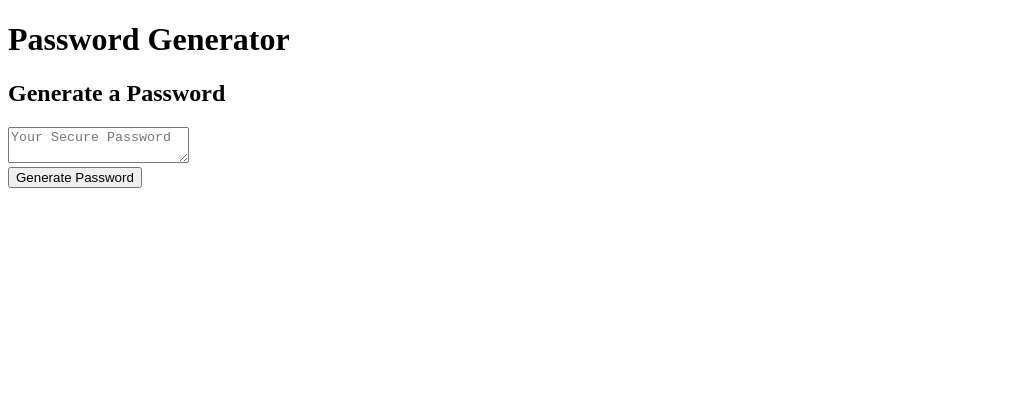
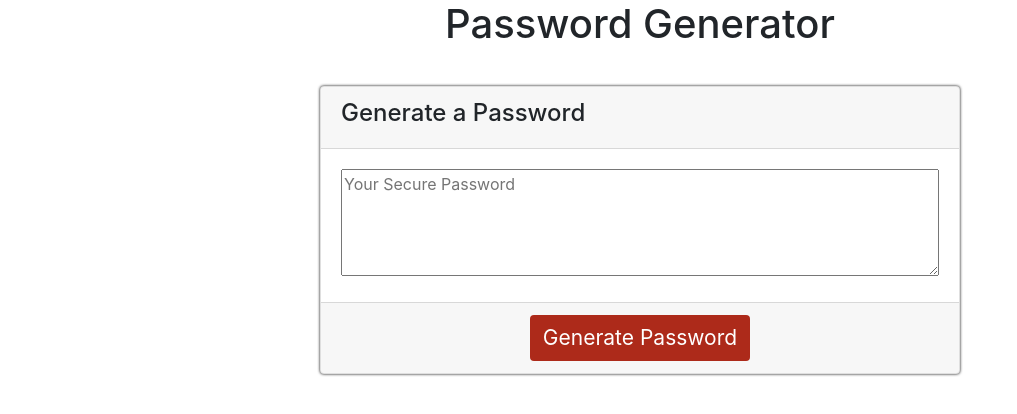
Before and after one commit to jaredseefried/homework3-password-generator, a plain HTML site: page index.html in a window 1280 px wide. Shown: the whole page, without its empty margins (0-1017 px from the left). Drawn offline with nearby package versions, Linux system fonts and the light colour scheme.

Commit message:
Updated the look of the pages.

```diff
--- a/assets/style.css
+++ b/assets/style.css
@@ -0,0 +1,37 @@
+/* Global styles */
+header{
+    margin-bottom: 3%;
+}
+
+h2 {
+    font-size: 24px;
+}
+
+/* Generate a Password card */
+.card {
+    width: 50%;
+    display: block;
+    margin: 0 auto;
+    box-shadow: 0px 0px 3px black;
+}
+
+.card-body {
+    display: block;
+    margin: 0px auto;
+}
+
+textarea {
+    overflow: auto;
+    resize: vertical;
+    width: 100%;
+    height: 107px;
+}
+
+/* Generate a password button */
+#generate {
+    display: block;
+    margin: 0 auto;
+    background-color: #AD2A1A;
+    color: white;
+    font-size: 21px;
+}
--- a/index.html
+++ b/index.html
@@ -3,6 +3,7 @@
   <head>
     <meta charset="UTF-8" />
     <meta name="viewport" content="width=device-width, initial-scale=1.0" />
+    <link rel="stylesheet" href="https://stackpath.bootstrapcdn.com/bootstrap/4.5.2/css/bootstrap.min.css" integrity="sha384-JcKb8q3iqJ61gNV9KGb8thSsNjpSL0n8PARn9HuZOnIxN0hoP+VmmDGMN5t9UJ0Z" crossorigin="anonymous">
     <meta http-equiv="X-UA-Compatible" content="ie=edge" />
     <title>Password Generator</title>
     <link rel="stylesheet" href="./assets/style.css" />
@@ -10,7 +11,7 @@
   <body>
     <div class="wrapper">
       <header>
-        <h1>Password Generator</h1>
+        <h1 class="text-center">Password Generator</h1>
       </header>
       <div class="card">
         <div class="card-header">
```
